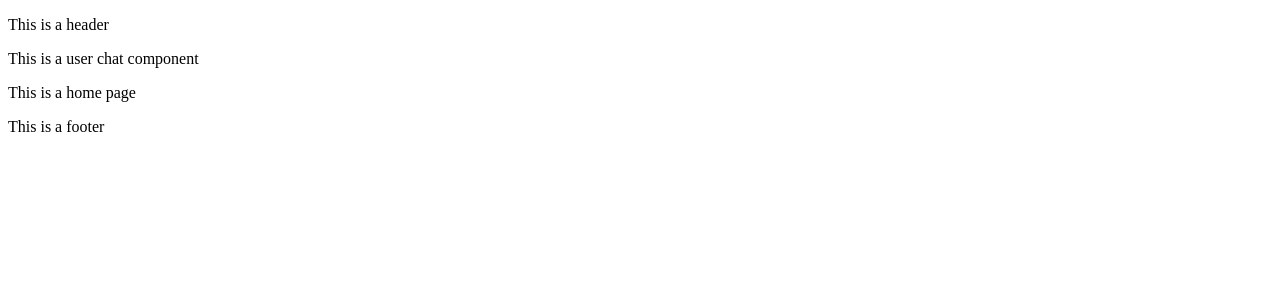
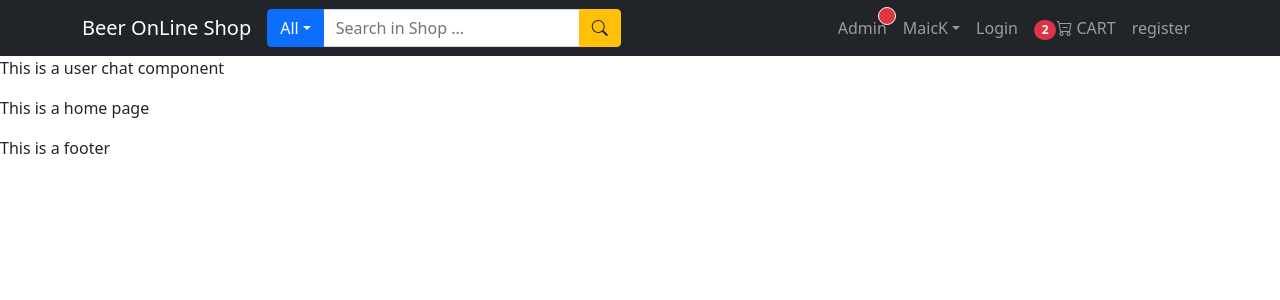
Before and after one commit to IngmaicK/Online-App-Store, a React (Create React App) app in the folder frontend/: page / in a window 1280 px wide. Shown: the top 300 px of the page. Built offline with nearby package versions, Linux system fonts and the light colour scheme.

Commit message:
creating header

```diff
--- a/frontend/package.json
+++ b/frontend/package.json
@@ -6,8 +6,12 @@
     "@testing-library/jest-dom": "^5.16.5",
     "@testing-library/react": "^13.4.0",
     "@testing-library/user-event": "^13.5.0",
+    "bootstrap": "^5.1.3",
+    "bootstrap-icons": "^1.8.0",
     "react": "^18.2.0",
+    "react-bootstrap": "^2.2.1",
     "react-dom": "^18.2.0",
+    "react-router-bootstrap": "^0.26.0",
     "react-router-dom": "^6.2.1",
     "react-scripts": "5.0.1",
     "web-vitals": "^2.1.4"
--- a/frontend/src/App.js
+++ b/frontend/src/App.js
@@ -55,13 +55,10 @@
         {/* protected routes */}
         <Route element={<ProtectedRoutesComponent admin={false} />}>
           <Route path="/user" element={<UserProfilePage />} />
-          <Route path="/my-orders" element={<UserOrdersPage />} />
+          <Route path="/user/my-orders" element={<UserOrdersPage />} />
+          <Route path="/user/cart-details" element={<UserCartDetailsPage />} />
           <Route
-            path="/cart-details"
-            element={<UserCartDetailsPage />}
-          />
-          <Route
-            path="/order-details"
+            path="/user/order-details"
             element={<UserOrderDetailsPage />}
           />
         </Route>
--- a/frontend/src/components/HeaderComponent.js
+++ b/frontend/src/components/HeaderComponent.js
@@ -1,5 +1,79 @@
+import {
+    Navbar,
+    Nav,
+    Container,
+    NavDropdown,
+    Badge,
+    Form,
+    DropdownButton,
+    Dropdown,
+    Button,
+    InputGroup
+} from "react-bootstrap";
+
+import { LinkContainer } from 'react-router-bootstrap';
+import { Link } from 'react-router-dom';
+
 const HeaderComponent = () => {
-    return <p>This is a header</p>
+    return (
+        <Navbar collapseOnSelect expand="lg" bg="dark" variant="dark">
+            <Container>
+                <LinkContainer to="/">
+                    <Navbar.Brand href="/">Beer OnLine Shop</Navbar.Brand>
+                </LinkContainer>
+                <Navbar.Toggle aria-controls="responsive-navbar-nav" />
+                <Navbar.Collapse id="responsive-navbar-nav">
+                    <Nav className="me-auto">
+                        <InputGroup>
+                            <DropdownButton id="dropdown-basic-button" title="All">
+                                <Dropdown.Item>Cervezas de la Baja</Dropdown.Item>
+                                <Dropdown.Item>Cervezas de Mexico</Dropdown.Item>
+                                <Dropdown.Item>Cervezas del Mundo</Dropdown.Item>
+                            </DropdownButton>
+                            <Form.Control type="text" placeholder="Search in Shop ..." />
+                            <Button variant='warning'>
+                                <i className="bi bi-search text-dark"></i>
+                            </Button>
+                        </InputGroup>
+                    </Nav>
+                    <Nav>
+                        <LinkContainer to="/admin/orders">
+                            <Nav.Link>
+                                Admin
+                                <span className="position-absolute top-1 start-10 translate-middle p-2 bg-danger border border-light rounded-circle"></span>
+                            </Nav.Link>
+                        </LinkContainer>
+
+                        <NavDropdown title="MaicK" id="collasible-nav-dropdown">
+                            <NavDropdown.Item eventKey="/user/my-orders" as={Link} to="/user/my-orders">
+                                My Orders
+                            </NavDropdown.Item>
+                            <NavDropdown.Item eventKey="/user" as={Link} to="/user">
+                                My Profile
+                            </NavDropdown.Item>
+                            <NavDropdown.Item>Logout</NavDropdown.Item>
+                        </NavDropdown>
+                        <LinkContainer to="/login">
+                            <Nav.Link>Login</Nav.Link>
+                        </LinkContainer>
+                        <LinkContainer to="/register">
+                            <Nav.Link>
+                                <Badge pill bg="danger">
+                                    2
+                                </Badge>
+                                <i className="bi bi-cart-dash"></i>
+                                <span className="ms-1">CART</span>
+                            </Nav.Link>
+                        </LinkContainer>
+                        <LinkContainer to="/cart">
+                            <Nav.Link>register</Nav.Link>
+                        </LinkContainer>
+                    </Nav>
+
+                </Navbar.Collapse>
+            </Container>
+        </Navbar>
+    );
 };
 
 export default HeaderComponent;
--- a/frontend/src/index.js
+++ b/frontend/src/index.js
@@ -1,5 +1,7 @@
 import React from 'react';
 import ReactDOM from 'react-dom/client';
+import "bootstrap/dist/css/bootstrap.min.css";
+import "bootstrap-icons/font/bootstrap-icons.css";
 import './index.css';
 import App from './App';
 import reportWebVitals from './reportWebVitals';
```
Also changed, not shown: 1 other file (tests, documents, lock files or other folders).
